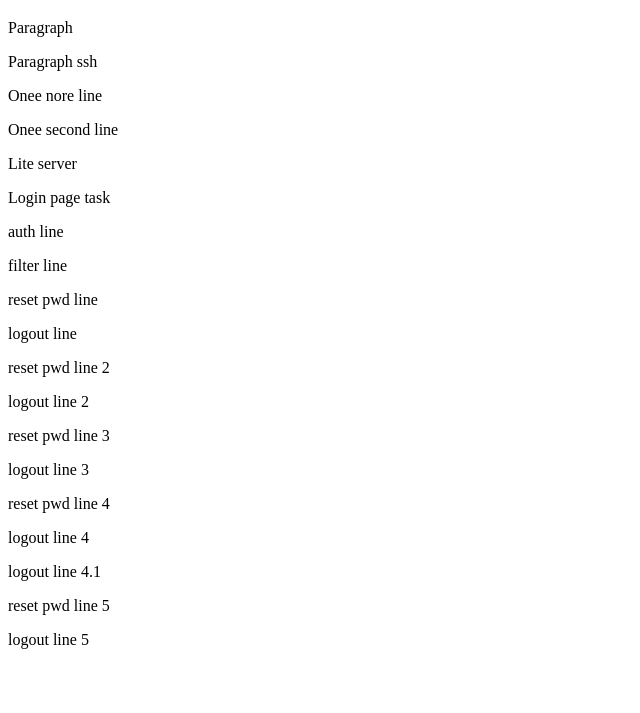
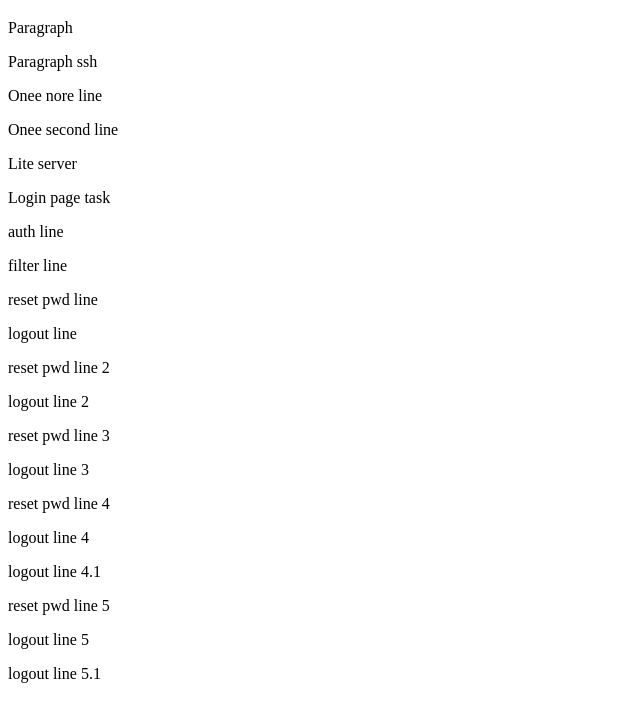
Before and after one commit to kochuveetils/gittest, a website: page index.html in a window 1280 px wide. Shown: the part 87-800 px from the top of the page, without its empty margins (0-640 px from the left). Drawn offline with Linux system fonts and the light colour scheme.

Commit message:
logout 5.1

```diff
--- a/index.html
+++ b/index.html
@@ -31,6 +31,7 @@
     <p>logout line 4.1</p>
     <p>reset pwd line 5</p>
     <p>logout line 5</p>
+    <p>logout line 5.1</p>
 </body>
 
 </html>
```
